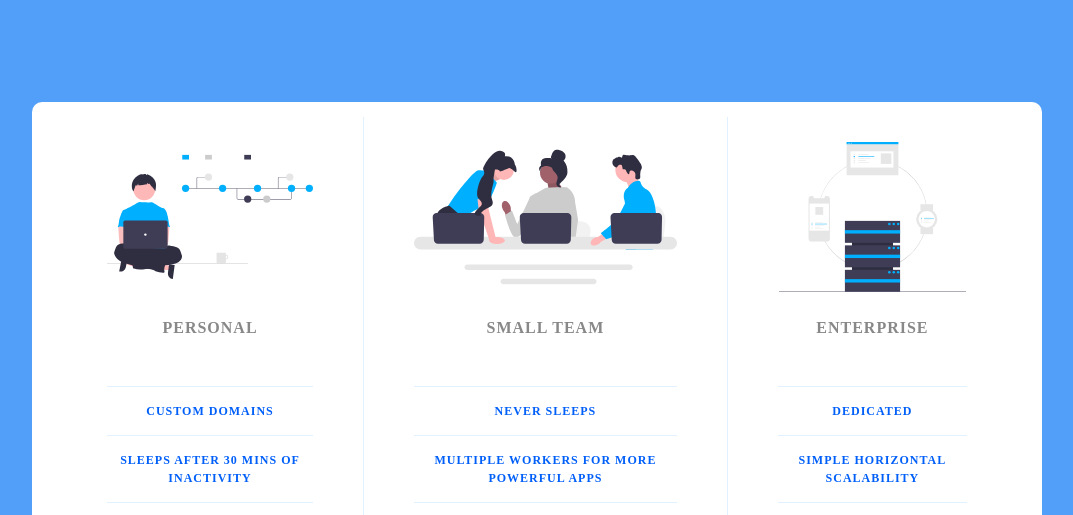
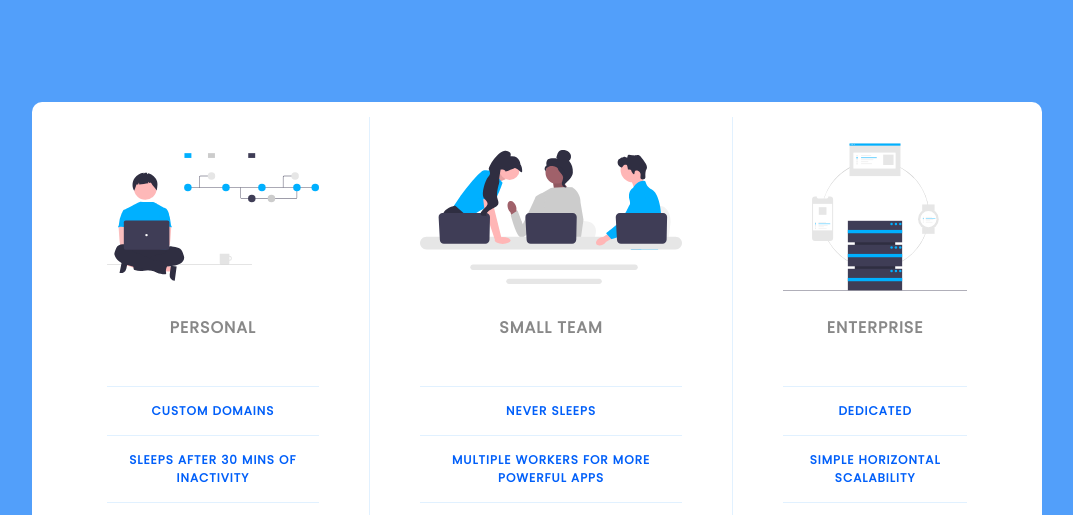
Before and after one commit to Zevhys/Table-Pricing, a plain HTML site: page index.html in a window 1280 px wide. Shown: the top 515 px of the page, without its empty margins (103-1176 px from the left). Drawn offline with Linux system fonts and the light colour scheme.

Commit message:
update html & css

```diff
--- a/Css/style.css
+++ b/Css/style.css
@@ -8,7 +8,7 @@ body {
   justify-content: center;
   align-items: center;
   min-height: 100vh;
-  font-family: "Poppins";
+  font-family: "Poppins" !important;
 }
 
 .panel {
--- a/index.html
+++ b/index.html
@@ -4,6 +4,8 @@
     <meta charset="UTF-8" />
     <meta name="viewport" content="width=device-width, initial-scale=1.0" />
     <title>Table Pricing</title>
+    <!-- Reset Css -->
+    <link rel="stylesheet" href="Css/reset.css" />
 
     <!-- Font -->
     <link rel="preconnect" href="https://fonts.googleapis.com" />
@@ -15,9 +17,6 @@
 
     <!-- Style -->
     <link rel="stylesheet" href="Css/style.css" />
-
-    <!-- Reset Css -->
-    <link rel="stylesheet" href="Css/reset.css" />
 
     <!-- Logo Website -->
     <link rel="Website icon" type="svg" href="Img/logo.svg" />
```
